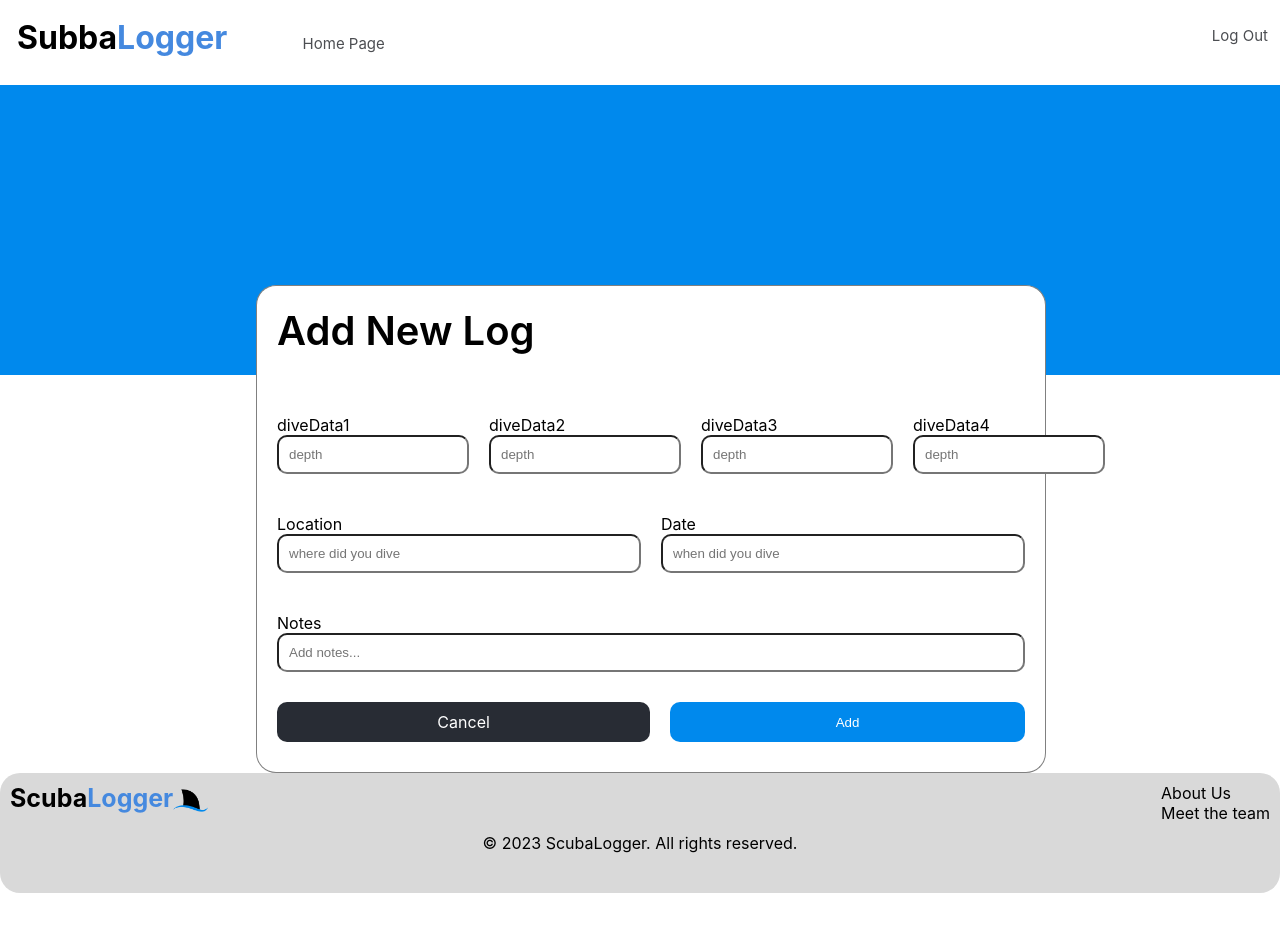
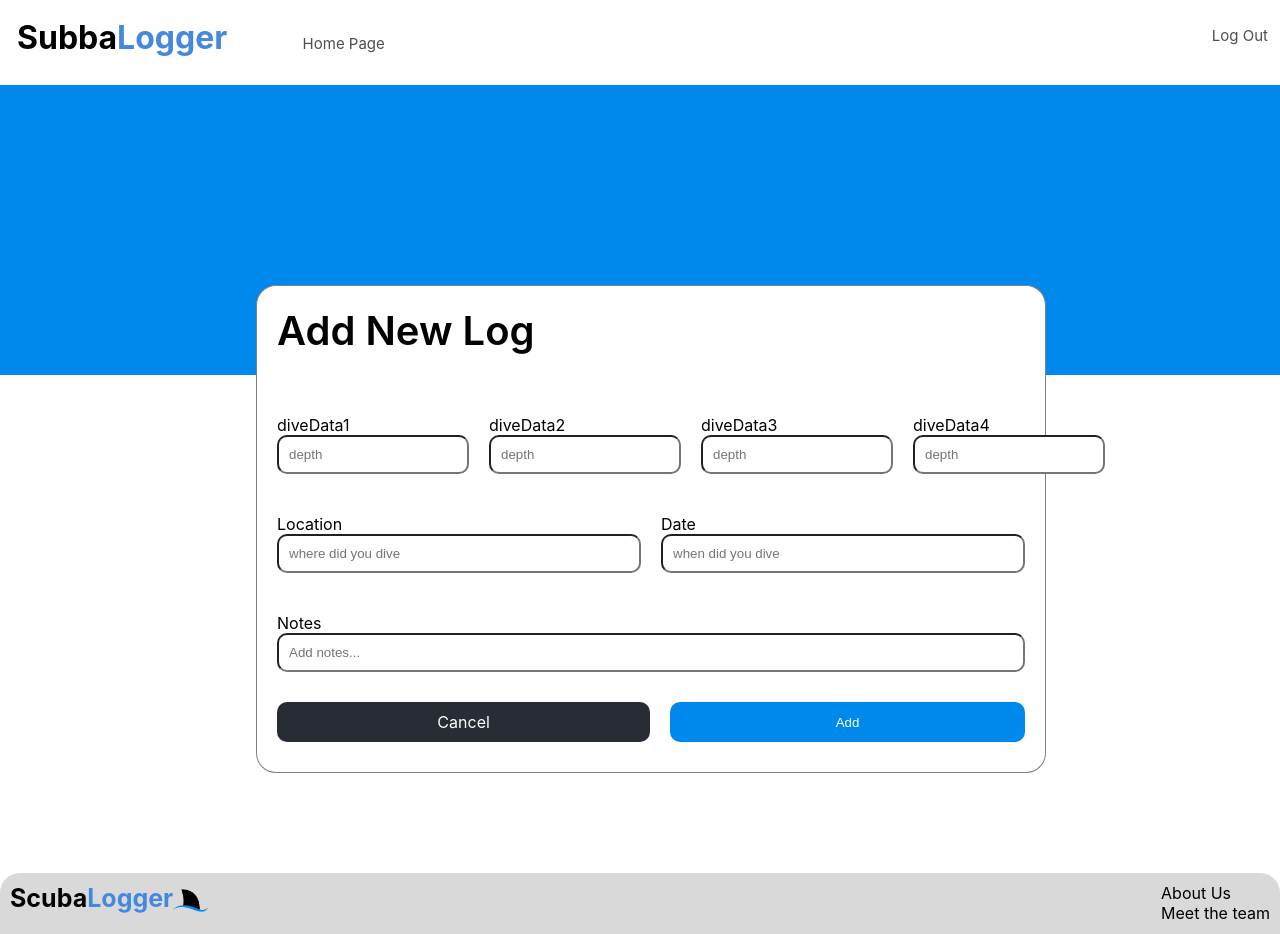
Before and after one commit to Large-Project-COP4331/main, a React (Create React App) app in the folder frontend/: page /addlogpage in a window 1280 px wide. Shown: the top 934 px of the page. Before the commit the page ends 893 px from the top, so only its background shows below. Built offline with nearby package versions, Linux system fonts and the light colour scheme.

Commit message:
minor visual tweak

```diff
--- a/frontend/src/pages/AddLogPage.js
+++ b/frontend/src/pages/AddLogPage.js
@@ -55,6 +55,8 @@ const AddLogPage = () =>
                 </div>
             </div>
 
+            <div style={{height: 100}} />
+
             <div className="footer">
                 <div className="footerContent">
                     <div className="footerLogo">
```
